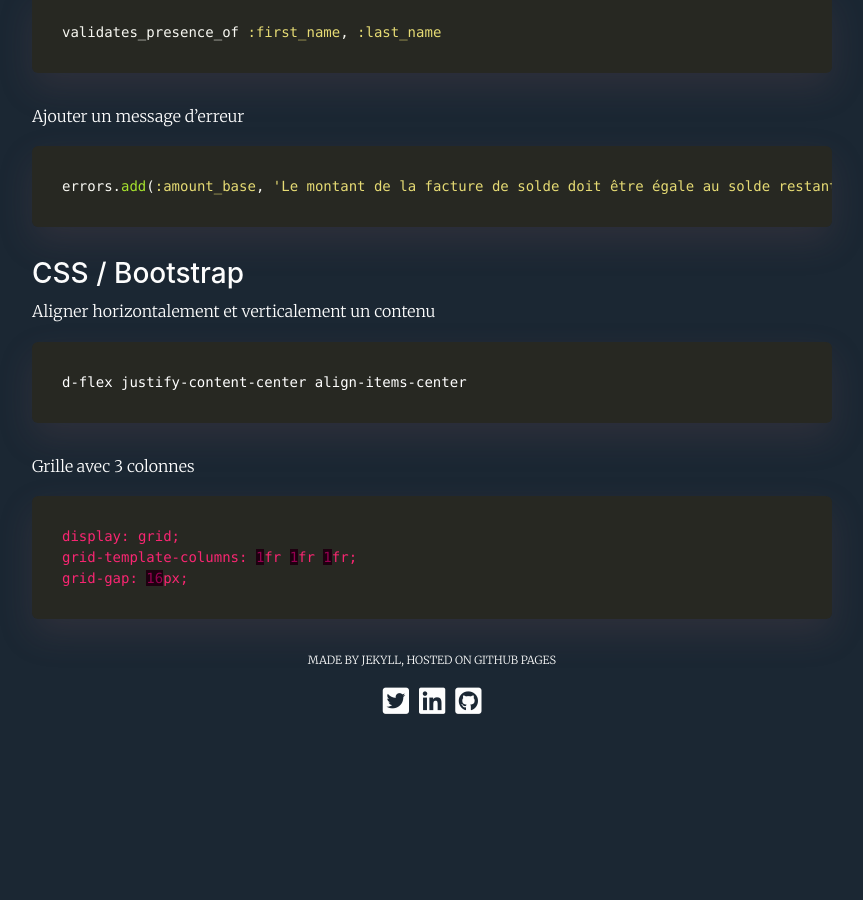
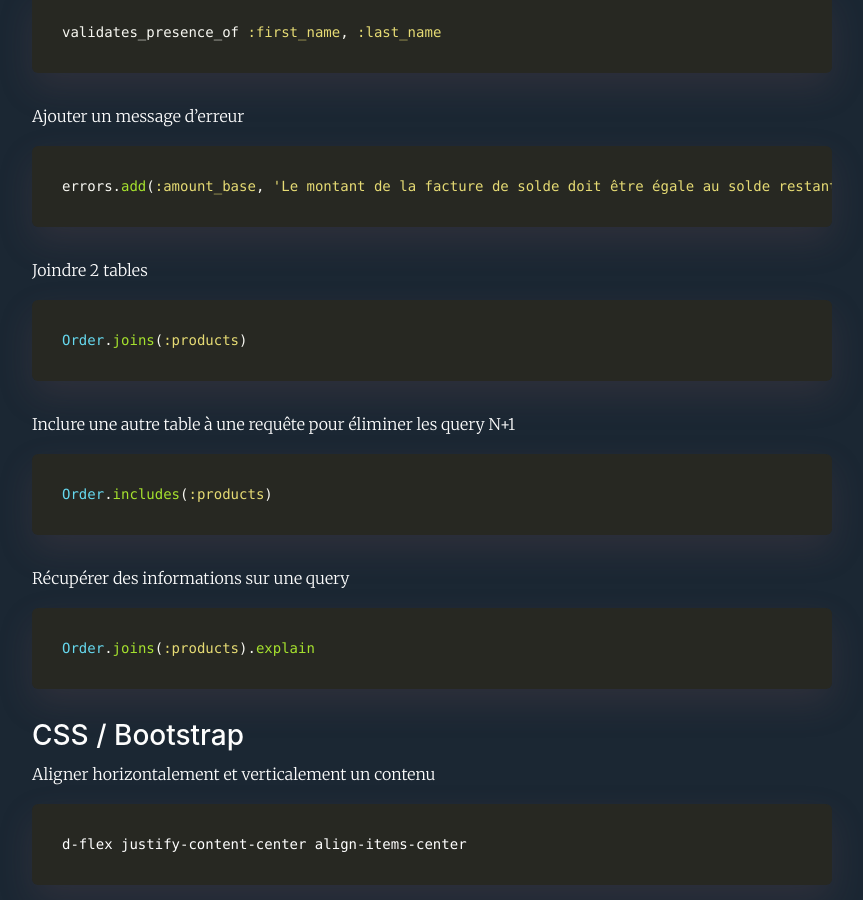
Before and after one commit to alexandrebk/alexandrebk.github.io, a Jekyll site: the page built from cheat_sheet.md, in a window 1280 px wide and 900 px high, scrolled down 2178 px. Shown: the whole window, without its empty margins (208-1071 px from the left). Built offline with Jekyll 4.4.1, drawn with Linux system fonts in a browser that asks for light colours; nearby versions of some CDN libraries; before the commit the page ends 2896 px from its top, so only the background shows below that.

Commit message:
feat: Add cheat sheet page in navbar

````diff
--- a/_data/resources.yml
+++ b/_data/resources.yml
@@ -49,3 +49,6 @@
 - title:      "Meta Class et self dans Ruby"
   link:       "https://www.openmymind.net/2010/6/25/Learning-Ruby-class-self/"
   content:    "Meta Class et self dans Ruby"
+- title:      "Article sur l'optimisation d'Active Record"
+  link:       "https://blog.appsignal.com/2022/01/26/test-and-optimize-your-ruby-on-rails-database-performance.html"
+  content:    "Optimiser sa base de données sur Ruby on Rails"
--- a/_includes/navbar.html
+++ b/_includes/navbar.html
@@ -39,8 +39,9 @@
             </a>
           </li>
           <li class="nav-item">
-            <a class="nav-link {% if page.url == '/portfolio.html' %} active {% endif %}" href="/portfolio.html">
-              Projets
+            <a class="nav-link {% if page.url == '/cheat_sheet' %} active {% endif %}"
+               href="/cheat_sheet">
+              Cheat Sheet
             </a>
           </li>
           <li class="nav-item">
--- a/cheat_sheet.md
+++ b/cheat_sheet.md
@@ -93,6 +93,25 @@
 errors.add(:amount_base, 'Le montant de la facture de solde doit être égale au solde restant du devis')
 ```
 
+Joindre 2 tables
+
+```ruby
+Order.joins(:products)
+```
+
+Inclure une autre table à une requête pour éliminer les query N+1
+
+```ruby
+Order.includes(:products)
+```
+
+Récupérer des informations sur une query
+
+```ruby
+Order.joins(:products).explain
+```
+
+
 ### CSS / Bootstrap
 
 Aligner horizontalement et verticalement un contenu
--- a/sitemap.xml
+++ b/sitemap.xml
@@ -15,8 +15,8 @@
     <priority>0.80</priority>
   </url>
   <url>
-    <loc>http://www.alexandrebouvier.fr/portfolio</loc>
-    <lastmod>2019-07-23T12:37:53+00:00</lastmod>
+    <loc>http://www.alexandrebouvier.fr/cheat_sheet/</loc>
+    <lastmod>2021-01-27T12:00:53+00:00</lastmod>
     <priority>0.80</priority>
   </url>
   <url>
````
